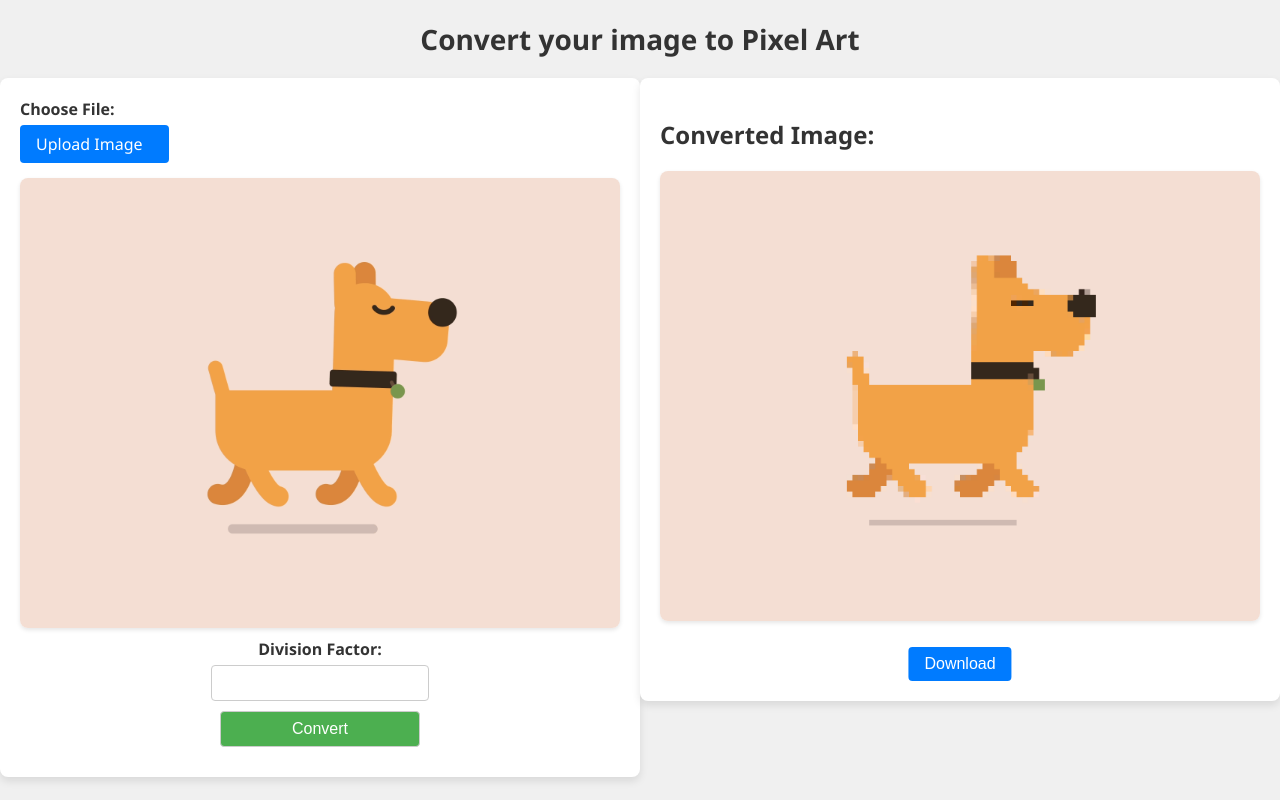
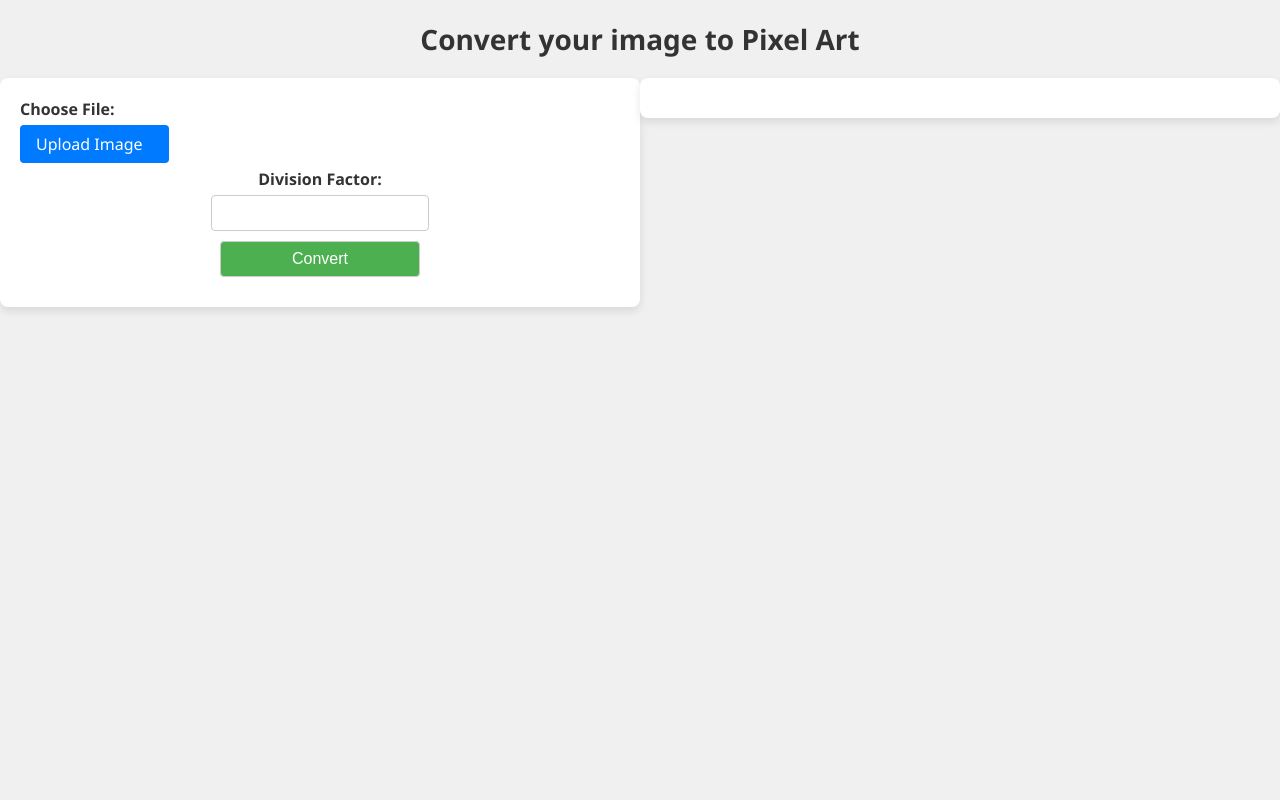
Before and after one commit to Lucack/Pixit, a Flask app: page / in a window 1280 px wide. Run offline with Flask 2, Linux system fonts and the light colour scheme.

Commit message:
Fix error download file same upload

```diff
--- a/app.py
+++ b/app.py
@@ -1,4 +1,4 @@
-from flask import Flask, request, render_template, send_from_directory
+from flask import Flask, request, render_template, send_from_directory, redirect, url_for
 from PIL import Image, ImageSequence
 import os
 
@@ -16,23 +16,31 @@ if not os.path.exists(RESULT_FOLDER):
 
 @app.route('/', methods=['GET', 'POST'])
 def index():
-    uploaded_image_path = os.path.join(app.config['UPLOAD_FOLDER'], 'upload.gif')
-    result_image_path = os.path.join(app.config['RESULT_FOLDER'], 'result.gif')
+    uploaded_image_path = request.args.get('uploaded_image_path')
+    result_image_path = request.args.get('result_image_path')
 
     if request.method == 'POST':
         file = request.files.get('file')
         division = int(request.form.get('division', 1))
 
         if file:
-            filepath = os.path.join(app.config['UPLOAD_FOLDER'], 'upload.gif')
-            file.save(filepath)
-            uploaded_image_path = filepath
+            filename = file.filename
+            extension = filename.rsplit('.', 1)[1].lower()
+            if extension not in ['png', 'gif']:
+                return "Invalid file type. Only PNG and GIF are supported.", 400
 
-        if os.path.exists(uploaded_image_path):
+            upload_filename = f'upload.{extension}'
+            result_filename = f'result.{extension}'
+
+            uploaded_image_path = os.path.join(app.config['UPLOAD_FOLDER'], upload_filename)
+            result_image_path = os.path.join(app.config['RESULT_FOLDER'], result_filename)
+
+            file.save(uploaded_image_path)
+
+        if uploaded_image_path:
             original_image = Image.open(uploaded_image_path)
 
-            # Check if the uploaded image is a GIF
-            if original_image.is_animated:
+            if original_image.format.lower() == 'gif' and original_image.is_animated:
                 result_frames = []
                 for frame in ImageSequence.Iterator(original_image):
                     small_frame = frame.resize((frame.width // division, frame.height // division), Image.NEAREST)
@@ -44,6 +52,8 @@ def index():
                 small_image = original_image.resize((original_image.width // division, original_image.height // division), Image.NEAREST)
                 pixel_art_image = small_image.resize(original_image.size, Image.NEAREST)
                 pixel_art_image.save(result_image_path)
+
+            return redirect(url_for('index', uploaded_image_path=uploaded_image_path, result_image_path=result_image_path))
 
     return render_template('index.html', uploaded_image_path=uploaded_image_path, result_image_path=result_image_path)
 
--- a/templates/index.html
+++ b/templates/index.html
@@ -4,6 +4,7 @@
   <meta charset="UTF-8">
   <title>Pixel Art Converter</title>
   <style>
+    /* Estilos mantidos conforme o código original */
     body {
       font-family: 'Segoe UI', Tahoma, Geneva, Verdana, sans-serif;
       background-color: #f0f0f0;
@@ -94,11 +95,9 @@
       text-align: center;
       margin-top: 60px;
     }
-
     .download-button input[type="button"] {
       color: white;
     }
-
     .file-upload-wrapper {
       position: relative;
       overflow: hidden;
@@ -109,7 +108,6 @@
       border-radius: 4px;
       cursor: pointer;
     }
-
     .file-upload-wrapper input[type="file"] {
       position: absolute;
       font-size: 100px;
@@ -118,13 +116,12 @@
       opacity: 0;
       cursor: pointer;
     }
-
     .file-upload-text {
       margin-right: 10px;
     }
-
   </style>
 </head>
+
 
 <body>
   <h1>Convert your image to Pixel Art</h1>
@@ -139,7 +136,7 @@
         <img id="preview" src="#" alt="Uploaded Image" style="display:none;">
         {% if uploaded_image_path %}
         <div id="uploadedImageDiv">
-          <img id="uploadedImagePreview" src="{{ url_for('uploaded_file', filename='upload.gif') }}" alt="Uploaded Image">
+          <img id="uploadedImagePreview" src="{{ url_for('uploaded_file', filename=uploaded_image_path.split('/')[-1]) }}" alt="Uploaded Image">
         </div>
         {% endif %}
         <div class="form-controls">
@@ -152,9 +149,9 @@
     <div id="result">
       {% if result_image_path %}
       <h2>Converted Image:</h2>
-      <img id="resultImagePreview" src="{{ url_for('result_file', filename='result.gif') }}" alt="Result Image">
+      <img id="resultImagePreview" src="{{ url_for('result_file', filename=result_image_path.split('/')[-1]) }}" alt="Result Image">
       <div class="download-button">
-        <a href="{{ url_for('result_file', filename='result.gif') }}" download><input type="button" value="Download"></a>
+        <a href="{{ url_for('result_file', filename=result_image_path.split('/')[-1]) }}" download><input type="button" value="Download"></a>
       </div>
       {% endif %}
     </div>
@@ -182,7 +179,18 @@
         }
       }
     }
+
+    document.addEventListener('DOMContentLoaded', function() {
+      var uploadedImageDiv = document.getElementById('uploadedImageDiv');
+      var preview = document.getElementById('preview');
+      if (uploadedImageDiv && uploadedImageDiv.children.length > 0) {
+        preview.style.display = 'none';
+      }
+    });
   </script>
 </body>
 
+
+
+
 </html>
```
Also changed, not shown: results/result.gif, results/result.png, uploads/upload.gif, uploads/upload.png. Lines whose indentation alone changed are shown as unchanged.
